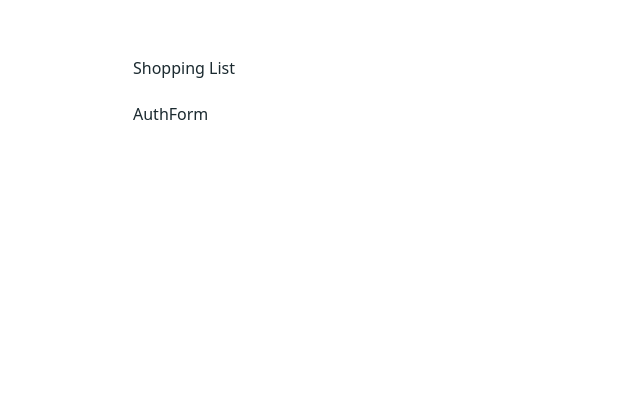
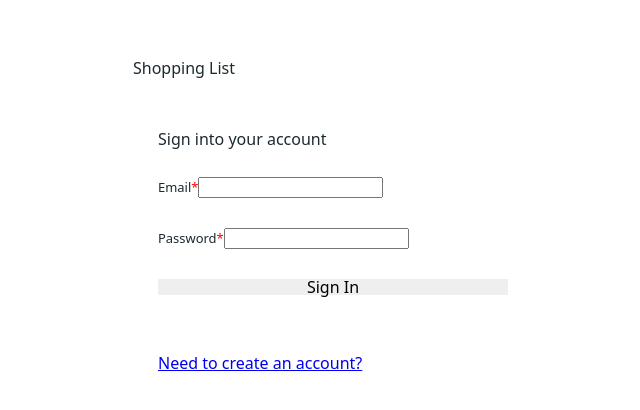
Before and after one commit to CDD-App-Team/cdd-frontend, a React app: page /auth in a window 1280 px wide. Shown: the top 410 px of the page, without its empty margins (307-947 px from the left). Built offline with nearby package versions, Linux system fonts and the light colour scheme; no server answers.

Commit message:
adding auth form with signin signup toggle

```diff
--- a/src/Components/Auth/AuthForm.js
+++ b/src/Components/Auth/AuthForm.js
@@ -1,6 +1,75 @@
-export default function AuthForm() {
+import { Link } from 'react-router-dom';
+import { useAuth } from '../../state/UserContext.js';
+import { InputControl, FormButton } from '../Forms/FormControls.js';
+import { useForm } from '../Forms/useForm.js';
+
+import styles from './AuthForm.css';
+
+// eslint-disable-next-line react/prop-types
+export default function AuthForm({ mode = 'signin' }) {
+  const { signUp, signIn, error } = useAuth();
+  const [credentials, handleChange] = useForm({
+    email: '',
+    password: '',
+  });
+
+  const handleSubmit = async (e) => {
+    e.preventDefault();
+    await type.action(credentials);
+  };
+
+  const signin = {
+    prompt: 'Sign into your account',
+    button: 'Sign In',
+    switch: {
+      prompt: 'Need to create an account?',
+      link: 'signup',
+    },
+    action: signIn,
+  };
+
+  const signup = {
+    prompt: 'Create an account',
+    button: 'Sign Up',
+    switch: {
+      prompt: 'Already have an account?',
+      link: '../',
+    },
+    action: signUp,
+  };
+
+  const modes = { signin, signup };
+  const type = modes[mode];
 
   return (
-    <div>AuthForm</div>
+    <form className={styles.AuthForm} onSubmit={handleSubmit}>
+      <h2>{type.prompt}</h2>
+
+      <InputControl
+        label="Email"
+        name="email"
+        type="email"
+        required
+        value={credentials.email}
+        onChange={handleChange}
+      />
+
+      <InputControl
+        label="Password"
+        name="password"
+        type="password"
+        required
+        value={credentials.password}
+        onChange={handleChange}
+      />
+
+      <FormButton>{type.button}</FormButton>
+
+      <p className="error">{error}</p>
+
+      <nav>
+        <Link to={type.switch.link}>{type.switch.prompt}</Link>
+      </nav>
+    </form>
   );
 }
```
